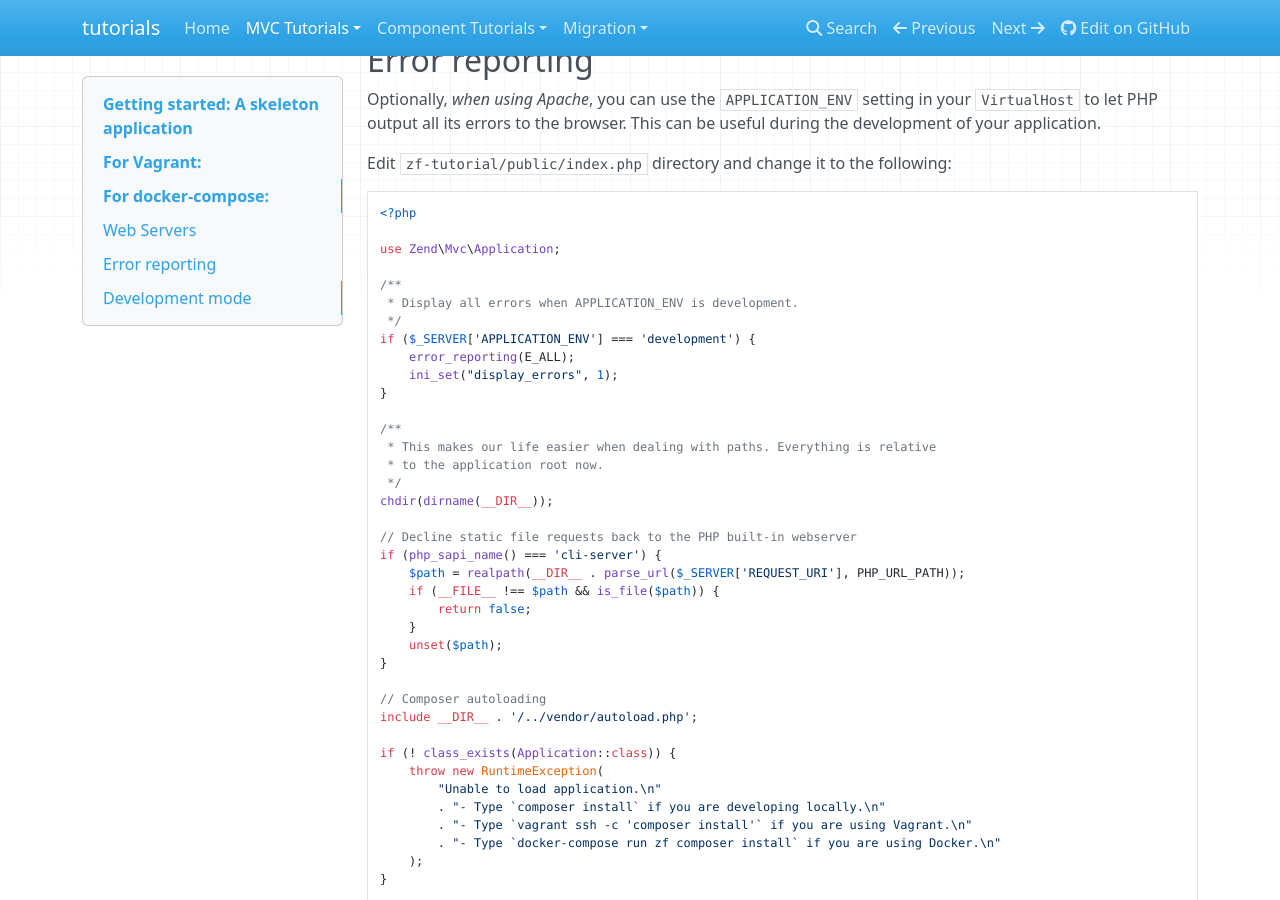
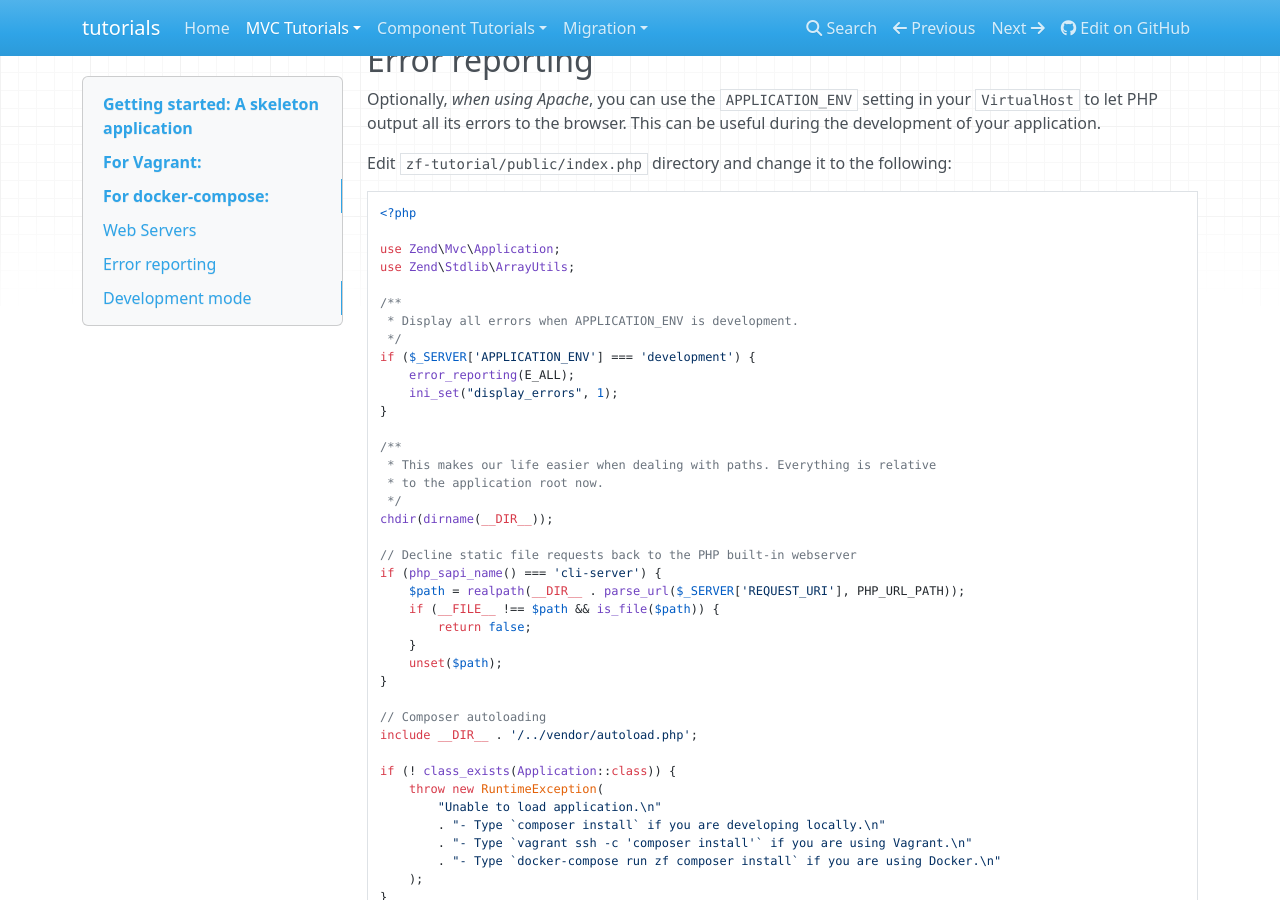
Before and after one commit to laminas/tutorials, an MkDocs documentation site: the page built from doc/book/getting-started/skeleton-application.md, in a window 1280 px wide and 900 px high, scrolled down 7435 px. Built offline with MkDocs 1.6.1, drawn with Linux system fonts in a browser that asks for light colours; nearby versions of some CDN libraries; old or Windows-style settings are respelled for this version of MkDocs.

Commit message:
Add missing import in getting-started/skeleton-application.md

```diff
--- a/doc/book/getting-started/skeleton-application.md
+++ b/doc/book/getting-started/skeleton-application.md
@@ -387,6 +387,7 @@ Edit `zf-tutorial/public/index.php` directory and change it to the following:
 <?php
 
 use Zend\Mvc\Application;
+use Zend\Stdlib\ArrayUtils;
 
 /**
  * Display all errors when APPLICATION_ENV is development.
```
